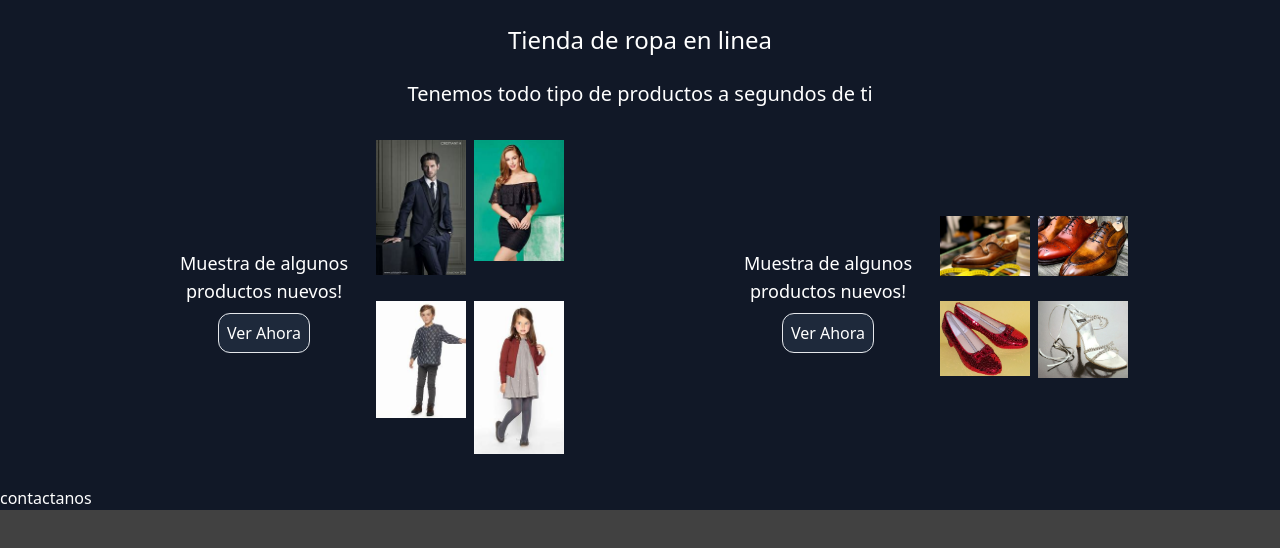
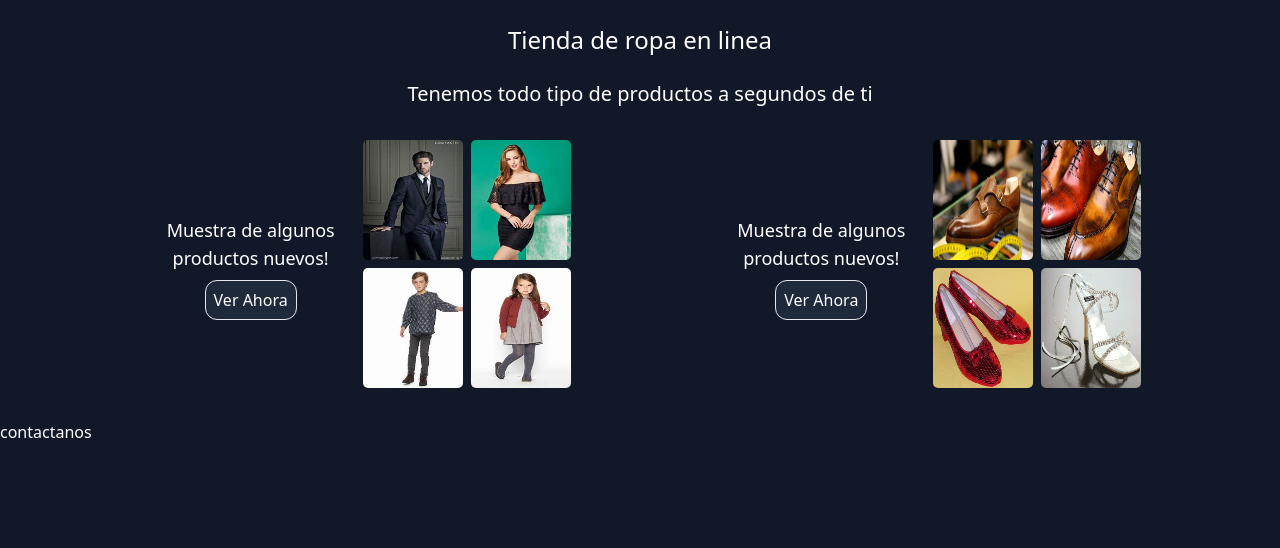
Before and after one commit to Valyss/Valyss.github.io, a website: page index.html in a window 1280 px wide. Drawn offline with nearby package versions, Linux system fonts and the light colour scheme; files that its build step writes are made by us from their sources; files whose address does not match are found by name.

Commit message:
Add files via upload

```diff
--- a/index.css
+++ b/index.css
@@ -1,11 +1,7 @@
-:root{
-    --bg:#414141;
-    --txt:#fff;
-}
-html{
-    background-color: var(--bg);
-    color: var(--txt);
-    font-family: 'Segoe UI', Tahoma, Geneva, Verdana, sans-serif;
-    color-scheme: light dark;
+.cuadros-img>img {
+    border-radius: 5px;
+    min-height: 120px;
+    height: 120px;
+    min-width: 100px;
 
 }
```
